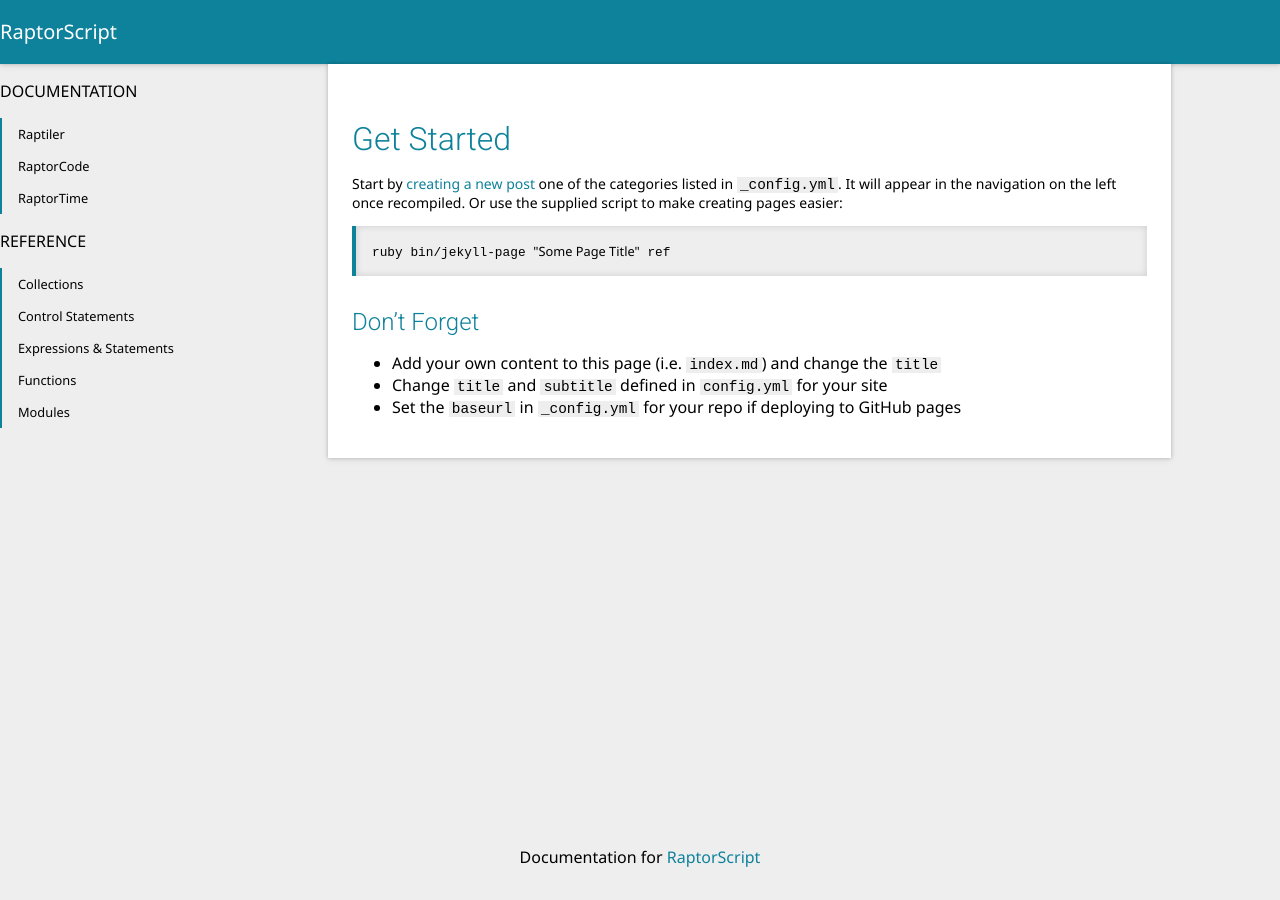
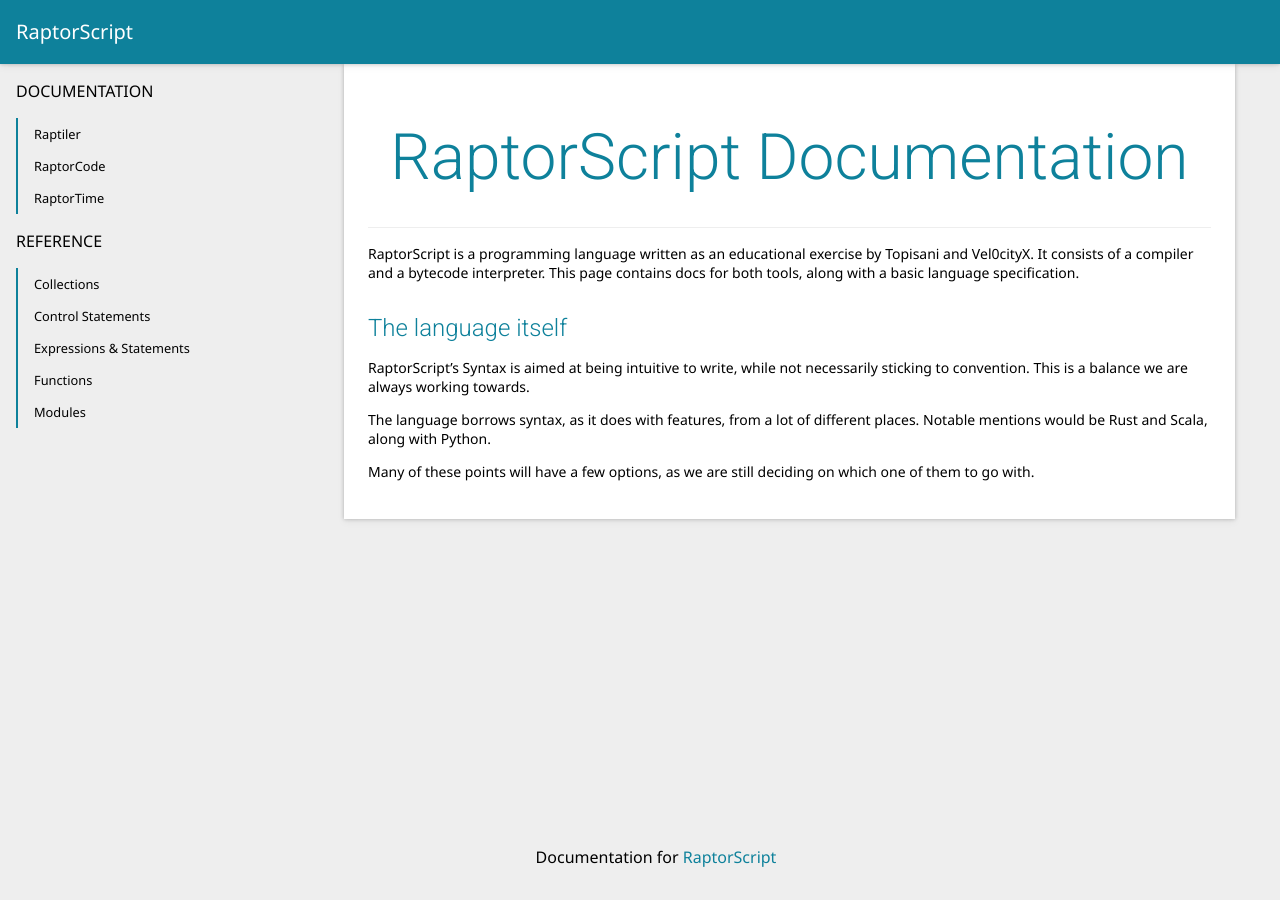
Before and after one commit to raptor-lang/raptor-lang.github.io, a Jekyll site: the page built from index.md, in a window 1280 px wide. Built offline with Jekyll 4.4.1, drawn with Linux system fonts in a browser that asks for light colours; nearby versions of some CDN libraries.

Commit message:
Basic mobile layout, new front page

````diff
--- a/css/main.scss
+++ b/css/main.scss
@@ -5,6 +5,7 @@ $primary: #0e819b;
 $content-width: 1400px;
 
 @import url('https://fonts.googleapis.com/css?family=Noto+Sans');
+@import "flexgrid.css";
 
 a {
     color: $primary;
@@ -71,6 +72,8 @@ body {
 }
 
 header {
+    z-index: 100;
+    width: 100%;
     height: 64px;
     background-color: $primary;
     .title {
@@ -86,7 +89,7 @@ header {
 
 
 #site {
-    flex: 1;
+    flex: 1 0 auto;
 }
 
 footer {
@@ -96,9 +99,9 @@ footer {
 
 #sidebar {
     text-align: left;
-    position: fixed;
     padding-top: 80px;
     top: 0;
+    position: fixed;
     max-height: 100vh;
     overflow-y: auto;
     overflow-x: hidden;
@@ -138,6 +141,13 @@ footer {
             }
         }
     }
+    @media only screen and (max-width: 64em) {
+        position: relative;
+        padding-left: 2rem;
+        background: white;
+        width: 100%;
+        max-height: none;
+    }
 }
 
 .breadcrumb {
@@ -175,6 +185,7 @@ footer {
 #page-content {
     background-color: #ffffff;
     padding: 1.5rem;
+    width: 100%;
     @extend .drop-shadow;
 }
 
@@ -190,4 +201,5 @@ footer {
     max-width: $content-width;
     width: 100%;
     margin: auto;
+    padding: 0 1rem;
 }
--- a/index.md
+++ b/index.md
@@ -1,18 +1,16 @@
 ---
 layout: default
-title: "Jekyll Docs Template"
+title: "Home"
 ---
 
-### Get Started
+# RaptorScript Documentation
+RaptorScript is a programming language written as an educational exercise by Topisani and Vel0cityX. It consists of a compiler and a bytecode interpreter. This page contains docs for both tools, along with a basic language specification.
 
-Start by [creating a new post](http://jekyllrb.com/docs/posts/) one of the categories listed in `_config.yml`. It will appear in the navigation on the left once recompiled. Or use the supplied script to make creating pages easier:
+## The language itself
 
-```bash
-ruby bin/jekyll-page "Some Page Title" ref
-```
+RaptorScript's Syntax is aimed at being intuitive to write, while not necessarily sticking to convention. This is a balance we are always working towards.
 
-#### Don't Forget
+The language borrows syntax, as it does with features, from a lot of different places. Notable mentions would be Rust and Scala, along with Python.
 
-- Add your own content to this page (i.e. `index.md`) and change the `title`
-- Change `title` and `subtitle` defined in `config.yml` for your site
-- Set the `baseurl` in `_config.yml` for your repo if deploying to GitHub pages
+Many of these points will have a few options, as we are still deciding on which
+one of them to go with.
````
